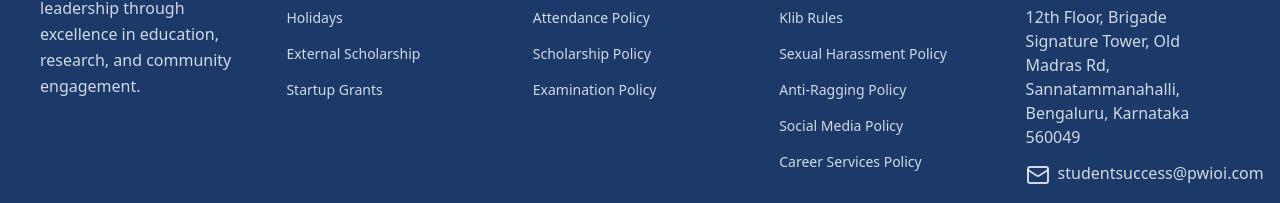
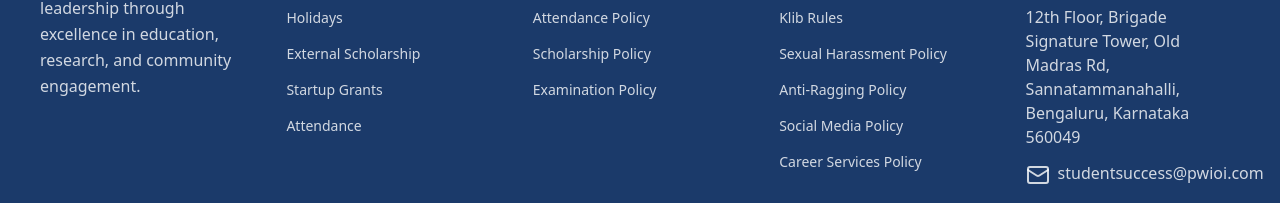
Before and after one commit to Ashutosh-pw-ioi/pw_ioi.club, a Next.js app: page / in a window 1280 px wide. Shown: the part 3195-3398 px from the top of the page. Built offline with nearby package versions, Linux system fonts and the light colour scheme.

Commit message:
Attendance Portal is added at /attendance

```diff
--- /dev/null
+++ b/src/app/attendance/page.tsx
@@ -0,0 +1,14 @@
+// app/google-form/page.tsx
+'use client'
+import { useEffect } from 'react'
+
+
+export default function GoogleFormRedirectPage() {
+
+
+  useEffect(() => {
+    window.location.href = 'https://script.google.com/a/macros/pw.live/s/AKfycbzJk2GH9ekPqeKnYPEjMFQ9cwr85lG1h5dul1zR8SstNHyJp_yp6sOeuIi0fwtUR1f5/exec'
+  }, [])
+
+  return <p className='m-10 text-center'>Redirecting you to the form...</p>
+}
--- a/src/components/Footer.tsx
+++ b/src/components/Footer.tsx
@@ -37,6 +37,9 @@ const Footer = () => {
               </li>
               <li>
                 <Link href="/startup_grants" className="font-open-sans text-sm text-white/80 hover:text-accent transition-colors duration-300">Startup Grants</Link>
+              </li>
+               <li>
+                <Link href="/attendance" className="font-open-sans text-sm text-white/80 hover:text-accent transition-colors duration-300">Attendance</Link>
               </li>
             </ul>
           </div>
```
